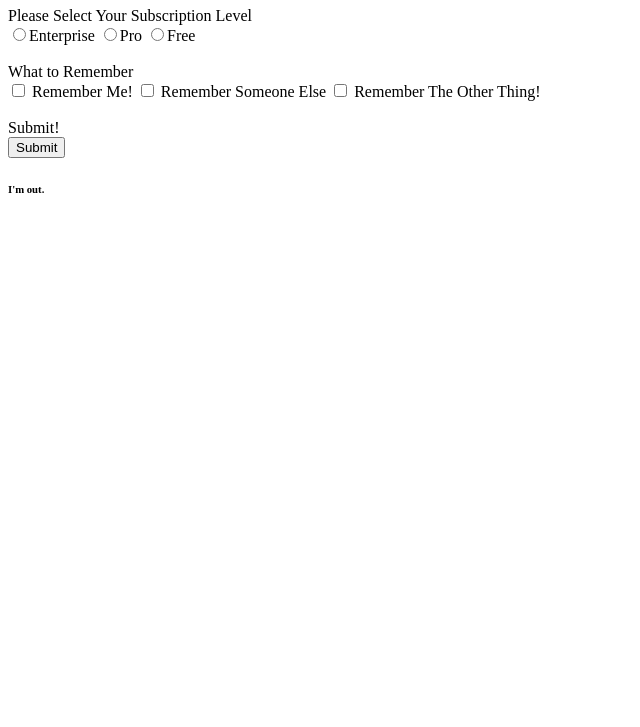
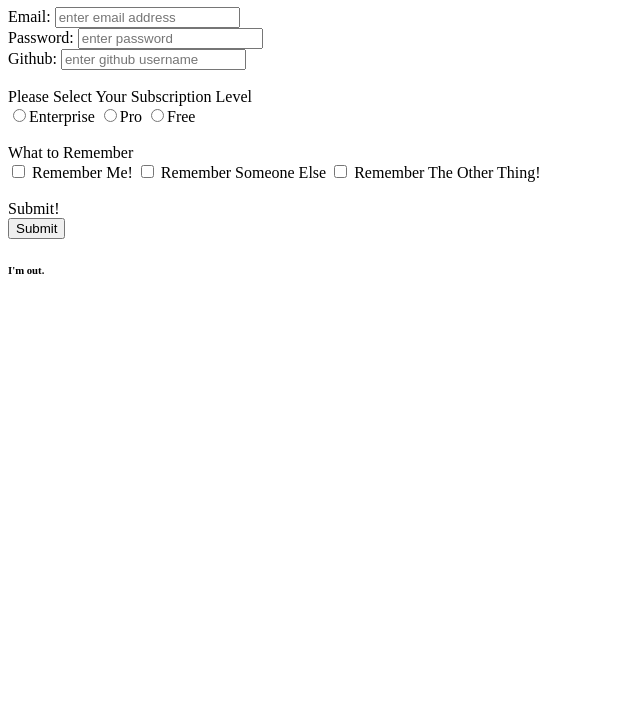
Before and after one commit to grendelshmoo/unit30html, a plain HTML site: page index.html in a window 1280 px wide. Shown: the part 73-800 px from the top of the page, without its empty margins (0-640 px from the left). Drawn offline with Linux system fonts and the light colour scheme.

Commit message:
Somehow I ommitted some of the requirements, so I added the text fields.

```diff
--- a/index.html
+++ b/index.html
@@ -14,6 +14,12 @@
 
 <main>
   <form>
+    <section>
+      Email: <input type="email" name="email" placeholder="enter email address"><br>
+      Password: <input type="text" name="password" placeholder="enter password"><br>
+      Github: <input type="text" name="github" placeholder="enter github username"><br>
+      <br>
+    </section>
     <section>
       <label name="subscription">Please Select Your Subscription Level<br>
       <input type="radio" name="subscription" value="Enterprise">Enterprise
```
Lines whose indentation alone changed are shown as unchanged.
